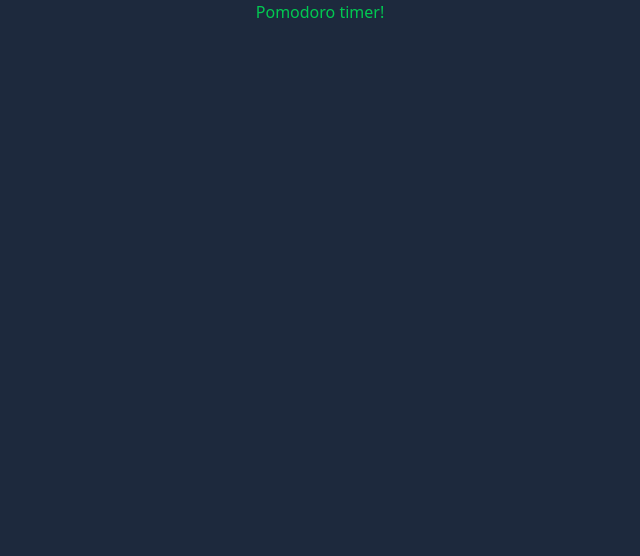
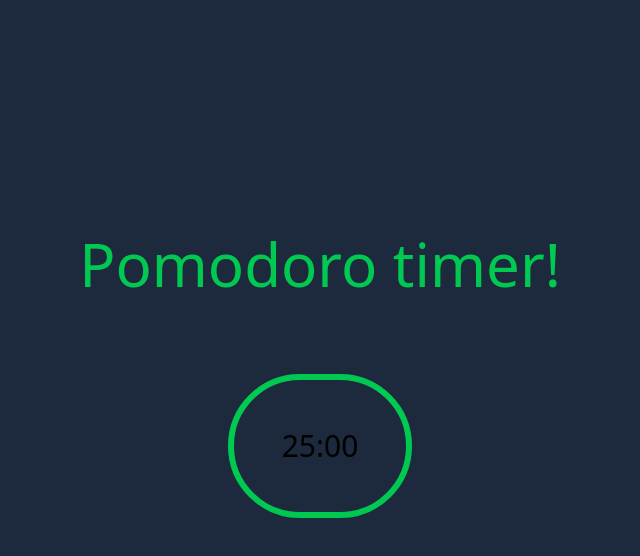
Before and after one commit to JCobz0714/Pomodoro-Timer, a React (Vite) app: page / in a window 1280 px wide. Shown: the top 556 px of the page, without its empty margins (320-960 px from the left). Built offline with nearby package versions, Linux system fonts and the light colour scheme.

Commit message:
Creating timer component, it needs some changes that I will apply later on

```diff
--- a/src/App.tsx
+++ b/src/App.tsx
@@ -1,12 +1,14 @@
 import Title from "./components/Title";
+import Timer from "./components/Timer";
 import './App.css'
 
 function App() {
 
   return (
     <>
-      <div className="min-h-screen bg-slate-800">
+      <div className="flex flex-col justify-center items-center min-h-screen bg-slate-800">
         <Title />
+        <Timer />
       </div>
     </>
   )
--- /dev/null
+++ b/src/components/Timer.tsx
@@ -0,0 +1,9 @@
+export default function Timer(){
+    return (
+        <>
+            <div className="rounded-full border-6 border-green-500 m-12 p-12 text-3xl">
+                <p>25:00</p>
+            </div>
+        </>
+    );
+}
--- a/src/components/Title.tsx
+++ b/src/components/Title.tsx
@@ -2,7 +2,7 @@ export default function Title() {
     return (
         <>
             <div>
-                <h1 className="text-center text-green-500">Pomodoro timer!</h1>
+                <h1 className="text-green-500 text-6xl mb-8">Pomodoro timer!</h1>
             </div>
         </>
     );
```
